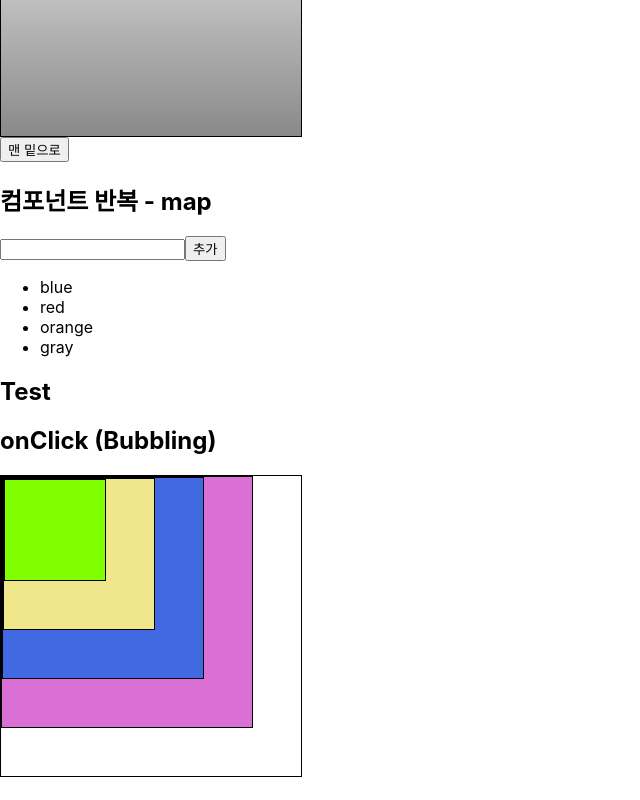
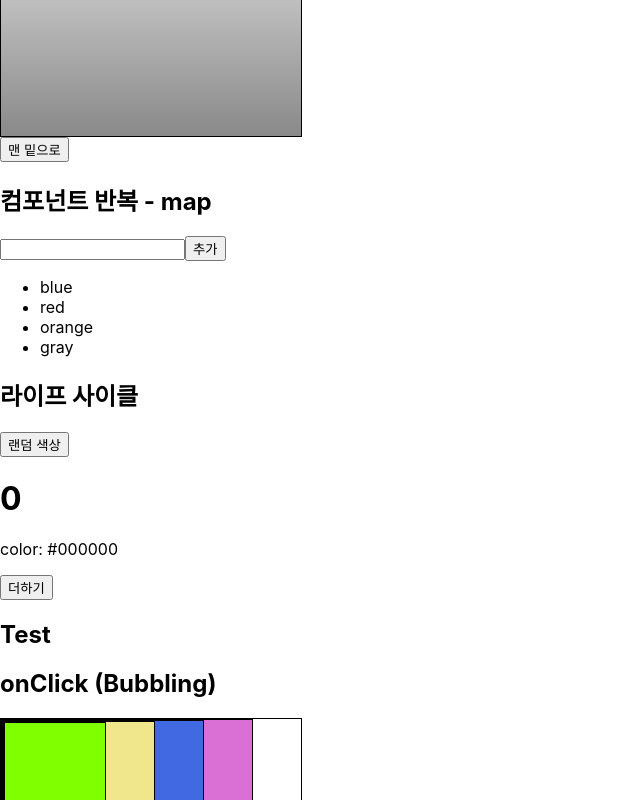
Before and after one commit to fed-gren/Front-End-Study, a React (Create React App) app in the folder React/hello-react/: page / in a window 1280 px wide. Shown: the part 397-1197 px from the top of the page, without its empty margins (0-640 px from the left). Built offline with nearby package versions, Linux system fonts and the light colour scheme.

Commit message:
07 컴포넌트 라이프 사이클 실습

```diff
--- a/React/hello-react/src/App.js
+++ b/React/hello-react/src/App.js
@@ -1,10 +1,26 @@
 import React, { Component } from 'react';
 import EventPractice from './EventPractice';
 import ScrollBox from './ScrollBox';
-import InteractionSample from './InteractionSample'
+import InteractionSample from './InteractionSample';
+import LifeCycleSample from './LifeCycleSample';
 import Test from "./Test";
 
+function getRandomColor() {
+  return `#${Math.floor(Math.random() * 1677215).toString(16)}`
+}
+
 class App extends Component {
+
+  state = {
+    color: '#000000'
+  }
+
+  handleClick = () => {
+    this.setState({
+      color: getRandomColor()
+    });
+  }
+
   render() {
     return (
       // <MyComponent name="EBL" age={28}/>
@@ -17,6 +33,9 @@
         {/* <button onClick={this.scrollBox.scrollToBottom}>맨 밑으로</button> */}
         <h2>컴포넌트 반복 - map</h2>
         <InteractionSample/>
+        <h2>라이프 사이클</h2>
+        <button onClick={this.handleClick}>랜덤 색상</button>
+        <LifeCycleSample color={this.state.color}/>
         <h2>Test</h2>
         <Test></Test>
       </>
--- /dev/null
+++ b/React/hello-react/src/LifeCycleSample.js
@@ -0,0 +1,77 @@
+import React, { Component } from 'react';
+
+class LifeCycleSample extends Component {
+  state = {
+    number: 0,
+    color: null,
+  }
+
+  myRef = null;   //ref를 설정할 부분
+
+  constructor(props) {
+    super(props);
+    console.log('constructor');
+  }
+
+  static getDerivedStateFromProps(nextProps, prevState) {
+    if(nextProps.color !== prevState.color) {
+      return {color: nextProps.color};
+    }
+    return null;
+  }
+
+  componentDidMount() {
+    console.log("Component did mount");
+  }
+
+  shouldComponentUpdate(nextProps, nextState) {
+    console.log('should component update', nextProps, nextState);
+
+    return nextState.number % 10 != 4;
+  }
+
+  componentWillUnmount() {
+    console.log('Component will unmount');
+  }
+
+  handleClick = () => {
+    this.setState({
+      number: this.state.number + 1
+    });
+  }
+
+  getSnapshotBeforeUpdate(prevProps, prevState) {
+    console.log('Get snapshot before update');
+    if(prevProps.color !== this.state.color) {
+      return this.myRef.style.color;
+    }
+    return null;
+  }
+
+  componentDidUpdate(prevProps, prevState, snapshot) {
+    console.log('component did update', prevProps, prevState);
+    if(snapshot) {
+      console.log(`업데이트 되기 직전 색상 : ${snapshot}`);
+    }
+  }
+
+  render() {
+    console.log('render');
+    const style = {
+      color: this.props.color
+    };
+    return (
+      <div>
+        <h1 style={style} ref={ref => this.myRef=ref}>
+          {this.state.number}
+        </h1>
+        <p>color: {this.state.color}</p>
+        <button onClick={this.handleClick}>
+          더하기
+        </button>
+      </div>
+    );
+  }
+}
+
+export default LifeCycleSample;
```
Also changed, not shown: 1 other file (tests, documents, lock files or other folders).
